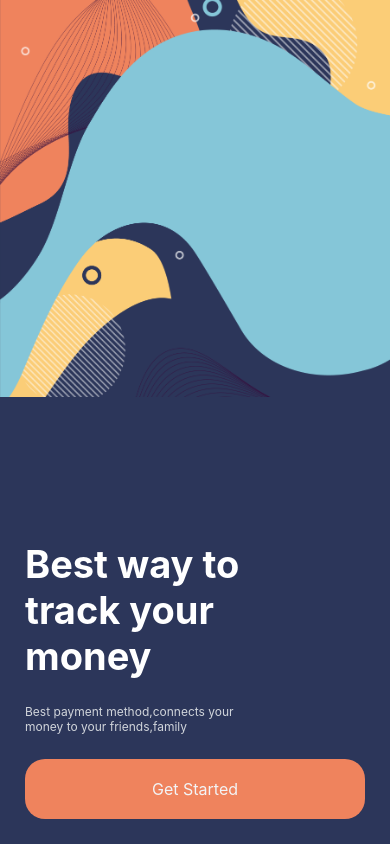
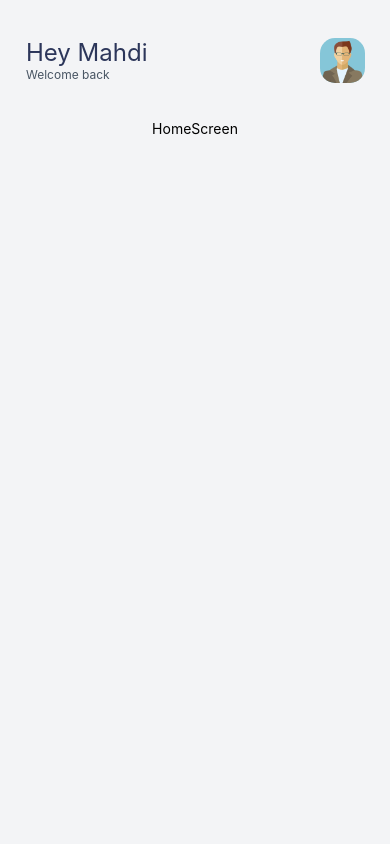
Before and after one commit to Mhdph/money-bag, a React Native app: screen / in a window 390 px wide. Built offline with nearby package versions, Linux system fonts and the light colour scheme.

Commit message:
add react navigaton

```diff
--- a/App.tsx
+++ b/App.tsx
@@ -3,6 +3,7 @@ import { useFonts } from "expo-font";
 import { StatusBar } from "expo-status-bar";
 import { StyleSheet, Text, View } from "react-native";
 import WelcomeScreen from "./app/screens/WelcomeScreen";
+import RootStack from "./app/navigation/RootStack";
 
 export default function App() {
   let [fontsLoaded] = useFonts({
@@ -10,18 +11,5 @@ export default function App() {
     "Lato-Refular": require("./app/assets/fonts/Lato-Regular.ttf"),
   });
 
-  return (
-    <View style={styles.container}>
-      <WelcomeScreen />
-    </View>
-  );
+  return <RootStack />;
 }
-
-const styles = StyleSheet.create({
-  container: {
-    flex: 1,
-    backgroundColor: "#fff",
-    alignItems: "center",
-    justifyContent: "center",
-  },
-});
--- /dev/null
+++ b/app/navigation/RootStack.tsx
@@ -0,0 +1,70 @@
+import { NavigationContainer } from "@react-navigation/native";
+import { createStackNavigator } from "@react-navigation/stack";
+import { FunctionComponent } from "react";
+import WelcomeScreen from "../screens/WelcomeScreen";
+import Home from "../screens/HomeScreen";
+import { colors } from "../config/color";
+import Greeting from "../components/Header/Greeting";
+import Profile from "../components/Header/Profile";
+import Avi from "../assets/avi/avatar.png";
+
+export type RootStackProps = {
+  Welcome: undefined;
+  Home: undefined;
+};
+
+const Stack = createStackNavigator<RootStackProps>();
+
+const RootStack: FunctionComponent = () => {
+  return (
+    <NavigationContainer>
+      <Stack.Navigator
+        initialRouteName="Home"
+        screenOptions={{
+          headerStyle: {
+            backgroundColor: colors.graylight,
+            borderBottomWidth: 0,
+            shadowOpacity: 0,
+            elevation: 0,
+            height: 120,
+          },
+          headerTintColor: colors.secondary,
+          headerRightContainerStyle: {
+            paddingRight: 25,
+          },
+          headerLeftContainerStyle: {
+            paddingLeft: 10,
+          },
+          headerRight: () => (
+            <Profile
+              img={Avi}
+              imageContainerStyle={{ backgroundColor: colors.tertiary }}
+            />
+          ),
+        }}
+      >
+        <Stack.Screen
+          name="Welcome"
+          options={{ headerShown: false }}
+          component={WelcomeScreen}
+        />
+        <Stack.Screen
+          name="Home"
+          component={Home}
+          options={{
+            headerTitle: (props) => (
+              <Greeting
+                mainText="Hey Mahdi"
+                subText="Welcome back"
+                {...props}
+              />
+            ),
+            headerLeft: () => <></>,
+          }}
+        />
+      </Stack.Navigator>
+    </NavigationContainer>
+  );
+};
+
+export default RootStack;
--- /dev/null
+++ b/app/screens/HomeScreen.tsx
@@ -0,0 +1,21 @@
+import { View, Text } from "react-native";
+import React from "react";
+import styled from "styled-components/native";
+import { Container } from "../components/shated";
+import { colors } from "../config/color";
+
+const HomeContainer = styled(Container)`
+  background-color: ${colors.graylight};
+  width: 100%;
+  flex: 1;
+`;
+
+const HomeScreen = () => {
+  return (
+    <HomeContainer>
+      <Text>HomeScreen</Text>
+    </HomeContainer>
+  );
+};
+
+export default HomeScreen;
```
Also changed, not shown: package.json (+6 -1 lines), 1 other file (tests, documents, lock files or other folders).
